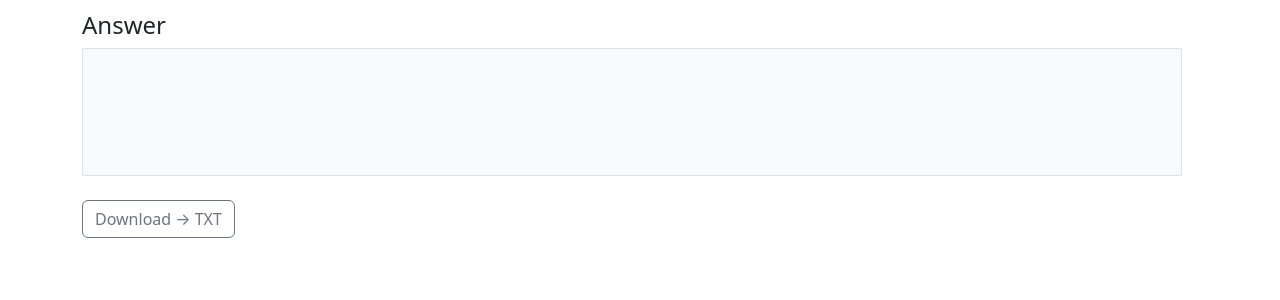
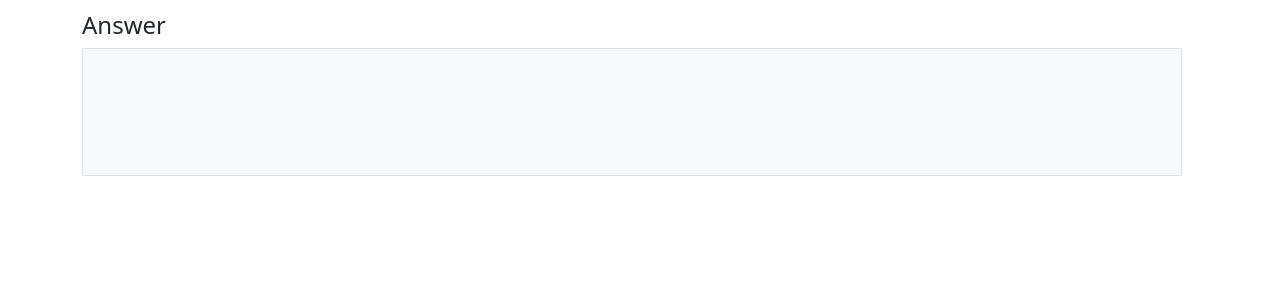
Before and after one commit to DMCarnahan/NanoChemGPT, a Flask app: page / in a window 1280 px wide. Shown: the part 463-763 px from the top of the page. Run offline with Flask 3, Linux system fonts and the light colour scheme; parts of the project's set-up code (start-up, migrations or seed data) failed here and were passed over.

Commit message:
Update index.html

```diff
--- a/templates/index.html
+++ b/templates/index.html
@@ -47,8 +47,6 @@
       </button>
     </div>
   </div>
-
-        <button id="txtBtn" class="btn btn-outline-secondary mt-2">Download → TXT</button>
 
   <!-- Hidden until JSON produced -->
   <pre id="output" class="border p-3 bg-light mt-3 d-none" style="white-space:pre-wrap;"></pre>
@@ -130,24 +128,23 @@
     // Download file
       const blob = new Blob([pretty], { type: 'application/json' });
       const url  = URL.createObjectURL(blob);
-      Object.assign(document.createElement('a'), { href: url, download: 'protocol.json' }).click();
+      Object.assign(document.createElement('a'), { href: url, download: 'procedure.json' }).click();
       URL.revokeObjectURL(url);
     });
 
-    // Download answer as .txt
+    // Download txt file
     document.getElementById('txtBtn').addEventListener('click', async () => {
-      const answer = document.getElementById('answer').textContent.trim();
+      const answer   = document.getElementById('answer').textContent.trim();
+      const question = document.getElementById('question').value.trim();
       if (!answer) { alert('No answer to save!'); return; }
 
       const res = await fetch('/save_txt', {
         method : 'POST',
         headers: { 'Content-Type': 'application/json' },
-        body   : JSON.stringify({ answer })
+        body   : JSON.stringify({ question, answer })
       });
-
       if (!res.ok) { alert('Server error'); return; }
 
-      // Blob-download dance
       const blob = await res.blob();
       const url  = URL.createObjectURL(blob);
       Object.assign(document.createElement('a'), {
```
